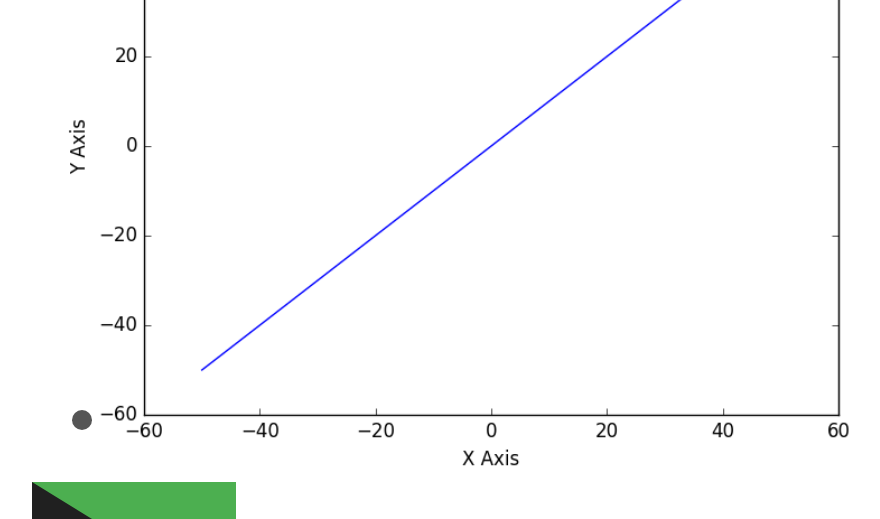
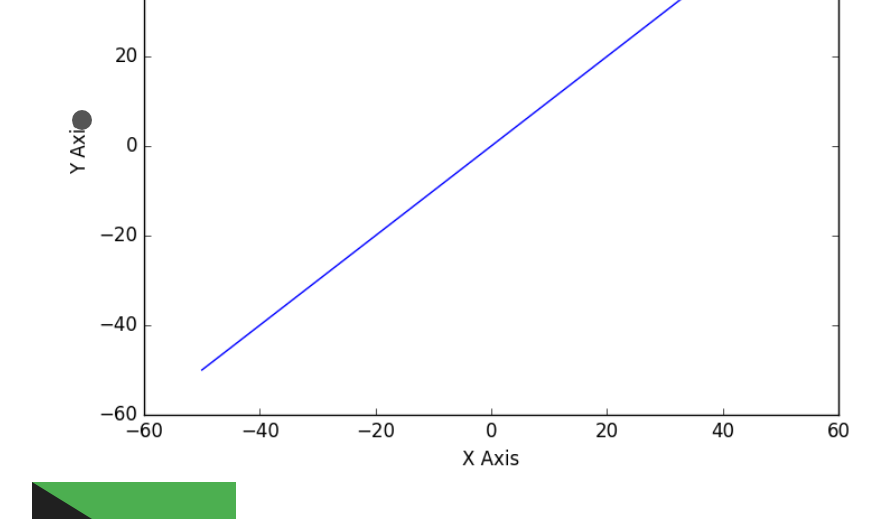
Before and after one commit to rbobkoskie3/rbobkoskie3.github.io, a Jekyll site: the page built from line/linePosSlope.html, in a window 1280 px wide. Shown: the part 596-1115 px from the top of the page, without its empty margins (160-1040 px from the left). Built offline with Jekyll 4.4.1, drawn with Linux system fonts in a browser that asks for light colours.

Commit message:
Add files via upload

```diff
--- a/line/linePosSlope.html
+++ b/line/linePosSlope.html
@@ -198,7 +198,7 @@
         }
         /* Standard syntax */
         @keyframes tracePlt {
-            0%   {left:40px; top:600px;}
+            0%   {left:40px; top:300px;}
             100% {left:80%; top:10%;}
         }
 
```
